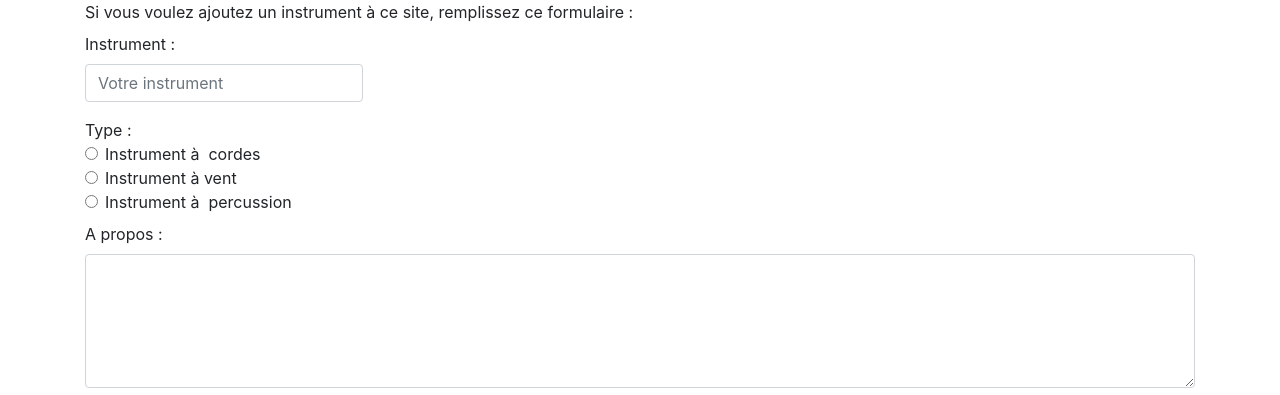
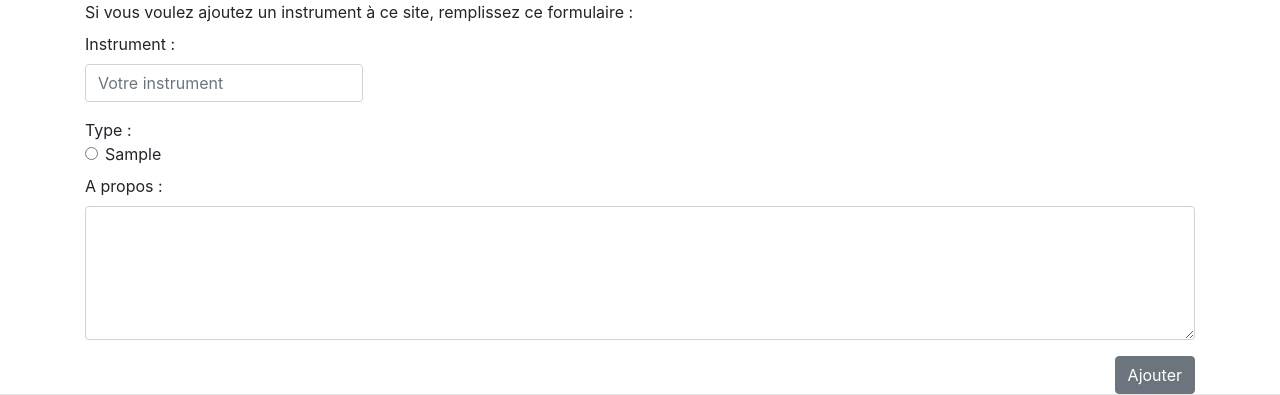
Before and after one commit to ramiandrasoaf/projetnfa021, a PHP site: page /ajout_instr.php in a window 1280 px wide. Shown: the part 56-451 px from the top of the page. Run offline with PHP 8.4, Linux system fonts and the light colour scheme; tables that the repository leaves empty hold one stand-in row (values such as "Sample post"); a stand-in replaces the project's code that opens the database connection.

Commit message:
Add instrument type load

```diff
--- a/ajout_instr.php
+++ b/ajout_instr.php
@@ -12,7 +12,7 @@
 <div class="container">
 
     <!-- On envoie les données au serveur par javascript -->
-    <form method="post" enctype="multipart/form-data">
+    <form method="post" enctype="multipart/form-data" action="ajout_instr_action.php">
 
         Si vous voulez ajoutez un instrument à ce site, remplissez ce formulaire :<br>
 
@@ -26,28 +26,7 @@
         <div class="mb-2">
             Type :
             <span class="error" id="instr_type_error"></span>
-            <div class="form-check">
-                <input class="form-check-input" id="instr_cord" name="instr_type_radio" type="radio" value="instr_cord">
-                <label class="form-check-label" for="instr_cord">
-                    Instrument à  cordes
-                </label>
-            </div>
-
-            <div class="form-check">
-                <input class="form-check-input" id="instr_vent" name="instr_type_radio" type="radio" value="instr_vent">
-                <label class="form-check-label" for="instr_vent">
-                    Instrument à vent
-                </label>
-            </div>
-
-            <div class="form-check">
-                <input class="form-check-input" id="instr_percu" name="instr_type_radio" type="radio"
-                       value="instr_percu">
-                <label class="form-check-label" for="instr_percu">
-                    Instrument à  percussion
-                </label>
-            </div>
-
+            <div id="instr_type_content"></div>
         </div>
 
         <div class="form-group">
@@ -65,7 +44,7 @@
 
 <?php include_once "inc/javascript_body_inc.php"; ?>
 
-<script src="js/instrument.js" type="text/javascript" ></script>
+<script src="js/instrument.js" type="text/javascript"></script>
 
 </body>
 </html>
--- /dev/null
+++ b/charger_instrument_type_action.php
@@ -0,0 +1,24 @@
+<?php
+
+// Inclus des fichiers de dépendances.
+include_once 'inc/db_connection_inc.php';
+
+
+//Déclaration des variables globales
+$instrumentTypes = [];
+
+$query = "SELECT id_instr_type, code, libelle FROM `types_instrument` WHERE 1";
+
+$result = mysqli_query($con, $query) or die(mysqli_error($con));
+
+
+if (mysqli_num_rows($result) > 0) {
+    while ($row = mysqli_fetch_assoc($result)) {
+        $instrumentTypes[] = array("id_instr_type" => $row["id_instr_type"],
+            "code" => $row["code"],
+            "libelle" => $row["libelle"]
+        );
+    }
+}
+
+echo json_encode($instrumentTypes, JSON_UNESCAPED_UNICODE);
--- a/inscription_action.php
+++ b/inscription_action.php
@@ -1,8 +1,5 @@
 <?php
 
-ini_set('display_errors', 1);
-ini_set('display_startup_errors', 1);
-error_reporting(E_ALL);
 
 // Inclus des fichiers de dépendances.
 include_once 'inc/db_connection_inc.php';
--- a/js/instrument.js
+++ b/js/instrument.js
@@ -50,7 +50,8 @@ $(function () {
 
 
     // Appeler lors d'un clique sur le bouton Ajouter.
-    $("#submitInstrument").click(function(event){
+    $("#submitInstrument").submit(function (event) {
+        //event.preventDefault();
 
         let instrument = $('#instrumentInput').val();
         let instrumentType =  $('input[name=instr_type_radio]:checked').val();
@@ -97,3 +98,31 @@ $(function () {
     });
 
 });
+
+$(function () {
+
+    const success = (array) => {
+        $("#instr_type_content").empty();
+
+        array.forEach(el => {
+            let dom = '<div class="form-check">' +
+                '           <input class="form-check-input" id="instr_cord" name="instr_type_radio" type="radio" value="' + el.id_instr_type + '">' +
+                '           <label class="form-check-label" for="instr_cord">' + el.libelle + '</label>' +
+                '      </div>';
+
+            $("#instr_type_content").append(dom);
+        });
+    }
+
+    const fail = (status, erreur) => {
+
+    }
+
+    let chargerInstrumentType = () => {
+
+        $.get("charger_instrument_type_action.php", success, "json").fail(fail);
+    }
+
+    chargerInstrumentType();
+
+});
```
